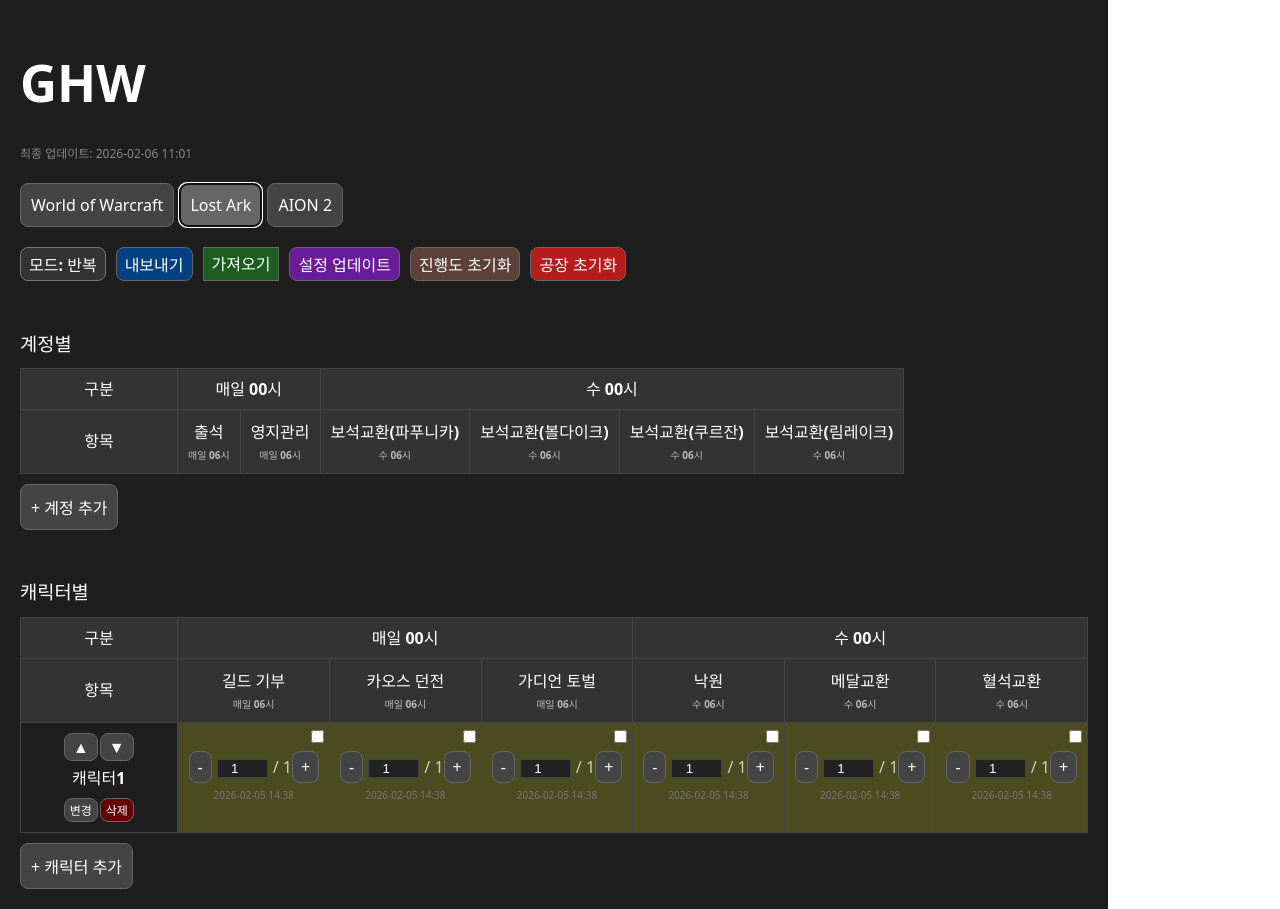
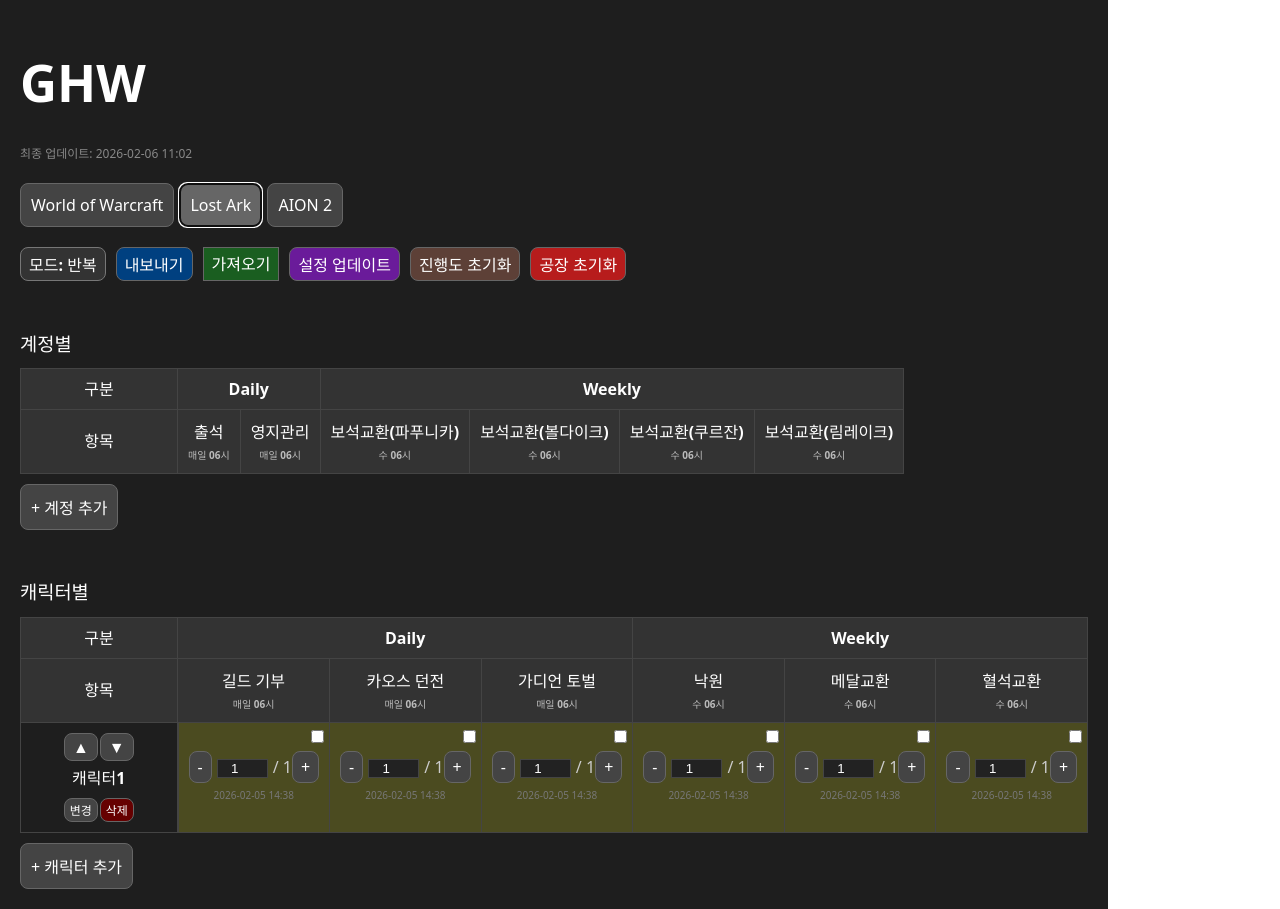
Before and after one commit to totitito/my-app, a React (Vite) app: page / in a window 1280 px wide. Both pictures are taken after a click on the button "Lost Ark". Built offline with nearby package versions, Linux system fonts and the light colour scheme.

Commit message:
1행 문구 직접 수정

```diff
--- a/src/App.jsx
+++ b/src/App.jsx
@@ -420,9 +420,9 @@
                 </>
               ) : (
                 <>
-                  {dailyHws.length > 0 && <th colSpan={dailyHws.length} style={{ padding: "8px" }}>매일 00시</th>}
-                  {etcHws.length > 0 && <th colSpan={etcHws.length} style={{ padding: "8px" }}>05시 기준 3시간마다 +15</th>}
-                  {weeklyHws.length > 0 && <th colSpan={weeklyHws.length} style={{ padding: "8px" }}>수 00시</th>}
+                  {dailyHws.length > 0 && <th colSpan={dailyHws.length} style={{ padding: "8px" }}>Daily</th>}
+                  {etcHws.length > 0 && <th colSpan={etcHws.length} style={{ padding: "8px" }}>etc</th>}
+                  {weeklyHws.length > 0 && <th colSpan={weeklyHws.length} style={{ padding: "8px" }}>Weekly</th>}
                 </>
               )}
             </tr>
@@ -511,7 +511,7 @@
   return (
     <div style={{ padding: "20px", color: "#fff", backgroundColor: "#1e1e1e", minHeight: "100vh" }}>
       <h1>GHW</h1>
-      <div style={{ fontSize: "12px", color: "#888", marginBottom: "20px" }}>최종 업데이트: 2026-02-06 11:01</div>
+      <div style={{ fontSize: "12px", color: "#888", marginBottom: "20px" }}>최종 업데이트: 2026-02-06 11:02</div>
       <div style={{ marginBottom: "20px" }}>
         {games.map(g => <button key={g} onClick={() => setGame(g)} style={{ ...btnStyle, marginRight: "5px", padding: "10px", backgroundColor: game === g ? "#666" : "#444" }}>{g}</button>)}
       </div>
```
